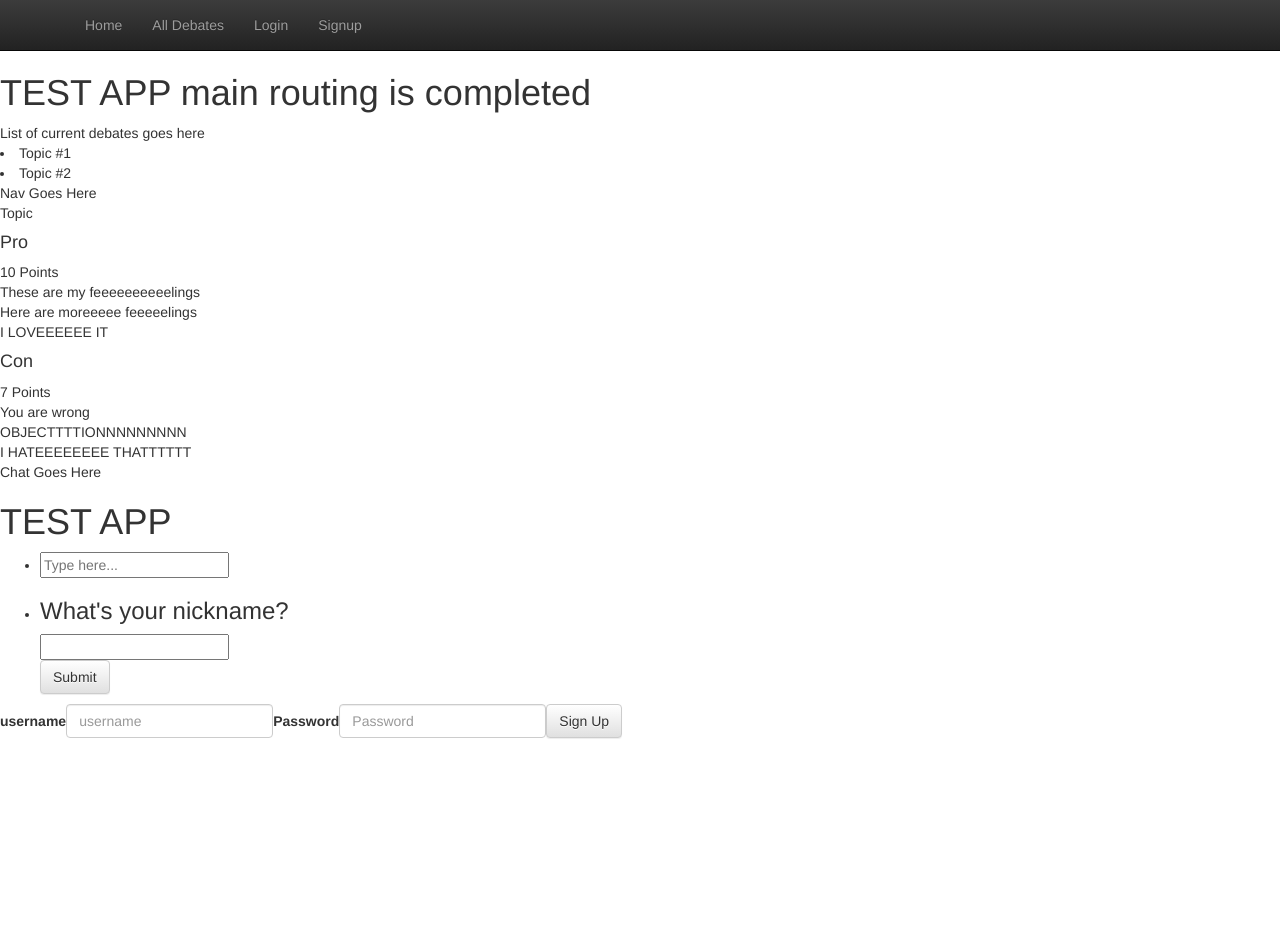
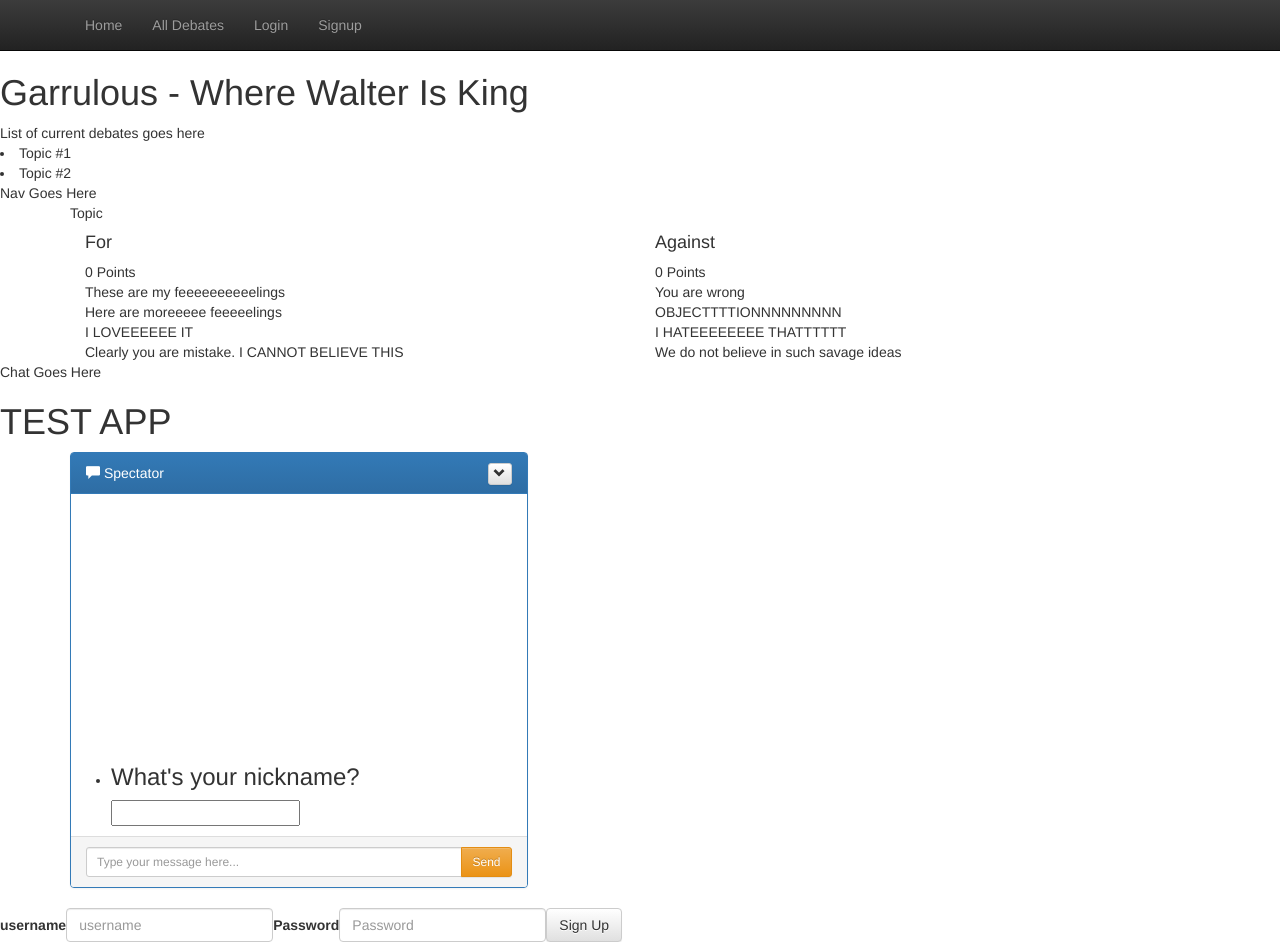
Before and after one commit to weic99/garrulous-gorillas, a React app in the folder client/: page /signup in a window 1280 px wide. Before the commit the page ends 800 px from the top, so only its background shows below. Built offline with nearby package versions, Linux system fonts and the light colour scheme; no server answers.

Commit message:
CSS stuff

```diff
--- a/client/public/styles.css
+++ b/client/public/styles.css
@@ -0,0 +1,59 @@
+.chat
+{
+    list-style: none;
+    margin: 0;
+    padding: 0;
+}
+
+.chat li
+{
+    margin-bottom: 10px;
+    padding-bottom: 5px;
+    border-bottom: 1px dotted #B3A9A9;
+}
+
+.chat li.left .chat-body
+{
+    margin-left: 60px;
+}
+
+.chat li.right .chat-body
+{
+    margin-right: 60px;
+}
+
+
+.chat li .chat-body p
+{
+    margin: 0;
+    color: #777777;
+}
+
+.panel .slidedown .glyphicon, .chat .glyphicon
+{
+    margin-right: 5px;
+}
+
+.panel-body
+{
+    overflow-y: scroll;
+    height: 250px;
+}
+
+::-webkit-scrollbar-track
+{
+    -webkit-box-shadow: inset 0 0 6px rgba(0,0,0,0.3);
+    background-color: #F5F5F5;
+}
+
+::-webkit-scrollbar
+{
+    width: 12px;
+    background-color: #F5F5F5;
+}
+
+::-webkit-scrollbar-thumb
+{
+    -webkit-box-shadow: inset 0 0 6px rgba(0,0,0,.3);
+    background-color: #555;
+}
--- a/client/src/components/chatview/chatview.jsx
+++ b/client/src/components/chatview/chatview.jsx
@@ -33,8 +33,20 @@ export default class Chatview extends React.Component {
 
  render () {
   return (
-      <div>
-        <div id="chat-window">
+      <div className="container">
+        <div className="row">
+            <div className="col-md-5">
+                <div className="panel panel-primary">
+                    <div className="panel-heading" id="accordion">
+                        <span className="glyphicon glyphicon-comment"></span> Spectator
+                          <div className="btn-group pull-right">
+                            <a type="button" className="btn btn-default btn-xs" data-toggle="collapse" href="#collapse1">
+                                <span className="glyphicon glyphicon-chevron-down"></span>
+                            </a>
+                          </div>
+                    </div>
+                    <div className="panel-collapse collapse in" id="collapse1">
+                      <div className="panel-body">
                         <div id="chat-window-output" ref="output"></div>
                       </div>
                       <ul className="pages">
@@ -42,7 +54,6 @@ export default class Chatview extends React.Component {
                           <div className="chatArea">
                             <ul className="messages"></ul>
                           </div>
-            <input className="inputMessage" ref="message" placeholder="Type here..."/>
                         </li>
                         <li className="login page">
                           <div className="form">
@@ -50,8 +61,19 @@ export default class Chatview extends React.Component {
                             <input className="usernameInput" ref="username" type="text" maxLength="14" />
                           </div>
                         </li>
-          <Button onClick={(event) => this.handleSubmit(event)}>Submit</Button>
                       </ul>
+                      <div className="panel-footer">
+                        <div className="input-group">
+                            <input id="btn-input" type="text" className="inputMessage form-control input-sm" ref="message" placeholder="Type your message here..." />
+                            <span className="input-group-btn">
+                                <button className="btn btn-warning btn-sm" id="btn-chat" onClick={(event) => this.handleSubmit(event)}>Send</button>
+                            </span>
+                        </div>
+                      </div>
+                    </div>
+                </div>
+            </div>
+        </div>
       </div>
       )
    }
--- a/client/src/components/debate/DebateFloor.jsx
+++ b/client/src/components/debate/DebateFloor.jsx
@@ -6,28 +6,51 @@ class DebateFloor extends React.Component {
   constructor(props) {
     super(props);
     this.state = {
-      argumentsPro: ['These are my feeeeeeeeeelings', 'Here are moreeeee feeeeelings', 'I LOVEEEEEE IT'],
-      argumentsCon: ['You are wrong', 'OBJECTTTTIONNNNNNNNN', 'I HATEEEEEEEE THATTTTTT'],
+      // These should be populated by the DB, or sockets for each specific debate
+      argumentsFor: ['These are my feeeeeeeeeelings', 'Here are moreeeee feeeeelings', 'I LOVEEEEEE IT', 'Clearly you are mistake. I CANNOT BELIEVE THIS'],
+      argumentsAgainst: ['You are wrong', 'OBJECTTTTIONNNNNNNNN', 'I HATEEEEEEEE THATTTTTT', 'We do not believe in such savage ideas'],
+      votesFor: 5,
+      votesAgainst: 11,
+      winner: "",
+      positions: [
+        {
+          position: 'For',
+          points: 0,
+          arguments: ['These are my feeeeeeeeeelings', 'Here are moreeeee feeeeelings', 'I LOVEEEEEE IT', 'Clearly you are mistake. I CANNOT BELIEVE THIS'],
+
+        },
+        {
+          position: 'Against',
+          points: 0,
+          arguments: ['You are wrong', 'OBJECTTTTIONNNNNNNNN', 'I HATEEEEEEEE THATTTTTT', 'We do not believe in such savage ideas'],
+        },
+      ]
     }
+    this.handleVote = this.handleVote.bind(this);
+  }
+
+  handleVote(event) {
+    // When a box is checked, update the value of values by 1, to the proper debate ID and proper position
+    console.log('clicked');
 
   }
-
   componentWillMount() {
 
 
   }
-
   componentDidMount() {
-    // Query Database
+    // Query Database using set interval and axios for the amount of votes, and arguments
 
   }
 
   render() {
     return (
-      <div>
-        <div>Topic</div>
-        <Position position="Pro" arguments={this.state.argumentsPro} points="10" />
-        <Position position="Con" arguments={this.state.argumentsCon} points="7" />
+      <div className="container">
+        <div className="Row">
+          <div>Topic</div>
+          {this.state.positions.map((position, index) => <Position handleVote={this.handleVote} key={index} position={position} />)}
+
+        </div>
       </div>
       )
   }
--- a/client/src/components/debate/Position.jsx
+++ b/client/src/components/debate/Position.jsx
@@ -1,13 +1,33 @@
 import React from 'react';
 import ReactDOM from 'react-dom';
 import Argument from './Argument.jsx'
+const socket = require('socket.io-client')('http://localhost:3000');
 
-const Position = (props) => (
-  <div>
-    <h4>{props.position}</h4>
-    <div>{props.points} Points</div>
-    {props.arguments.map( (argument, i) => <Argument argument={argument} key={i}/>)}
-  </div>
-  )
+class Position extends React.Component {
+  constructor(props) {
+    super(props)
+    this.state = {
+
+    }
+    socket.on('chat', (data) => {
+      const output = ReactDOM.findDOMNode(this.refs.output);
+      output.innerHTML += `<p><strong>${data.username}:</strong>${data.message}</p>`;
+      output.lastChild.scrollIntoView();
+    });
+  }
+
+
+
+
+  render() {
+    return (
+      <div className='col-sm-6'>
+        <h4>{this.props.position.position}</h4>
+        <div>{this.props.position.points} Points</div>
+        {this.props.position.arguments.map( (argument, i) => <Argument handleVote={this.props.handleVote} argument={argument} key={i}/>)}
+      </div>
+    )
+  }
+}
 
 export default Position;
--- a/client/src/index.jsx
+++ b/client/src/index.jsx
@@ -29,7 +29,7 @@ class App extends React.Component {
     return (
       <div>
         <Nav />
-        <h1>TEST APP main routing is completed</h1>
+        <h1 >Garrulous - Where Walter Is King</h1>
         <Main />
         <div>Nav Goes Here</div>
         <DebateFloor />
--- /dev/null
+++ b/client/webpack.config.js
@@ -0,0 +1,24 @@
+var path = require('path');
+var SRC_DIR = path.join(__dirname, '/src');
+var DIST_DIR = path.join(__dirname, '/public');
+
+module.exports = {
+  entry: `${SRC_DIR}/index.jsx`,
+  output: {
+    filename: 'bundle.js',
+    path: DIST_DIR
+  },
+  watch: true,
+  module : {
+    loaders : [
+      {
+        test : /\.jsx?/,
+        include : SRC_DIR,
+        loader : 'babel-loader',
+        query: {
+          presets: ['react', 'es2015']
+       }
+      }
+    ]
+  }
+};
```
Lines whose indentation alone changed are shown as unchanged.
